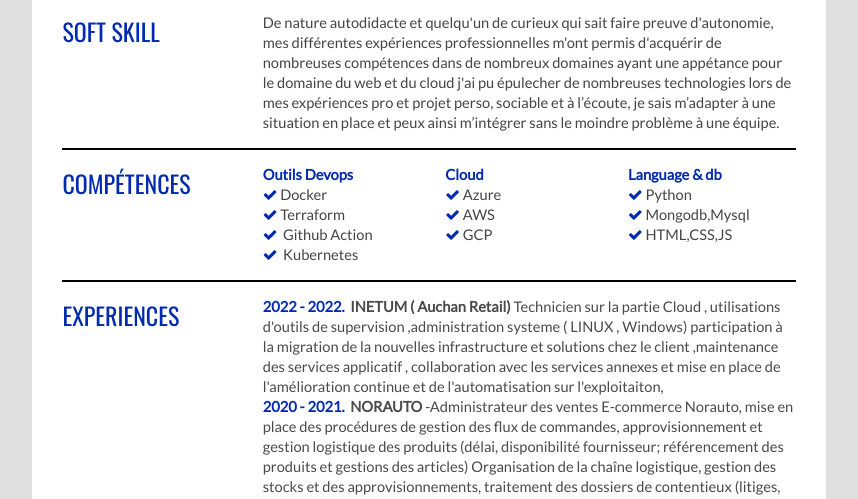
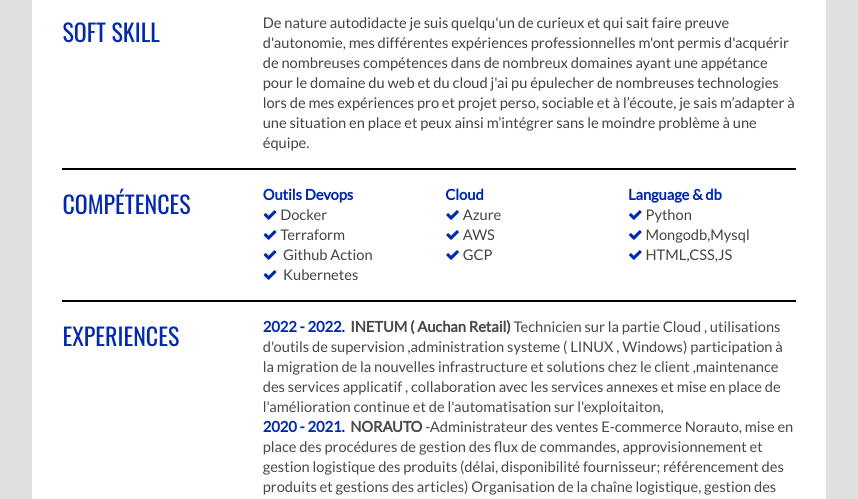
Before and after one commit to vanoud/cv_vanoud, a plain HTML site: page index.html in a window 1280 px wide. Shown: the part 279-778 px from the top of the page, without its empty margins (211-1069 px from the left). Drawn offline with nearby package versions, Linux system fonts and the light colour scheme.

Commit message:
Update index.html

```diff
--- a/index.html
+++ b/index.html
@@ -69,7 +69,7 @@
                         <h1>Soft skill</h1>
                      </div>
                      <div class="sectionContent">
-                        <p>De nature autodidacte et quelqu'un de curieux qui sait faire preuve d'autonomie, mes différentes expériences professionnelles m'ont permis
+                        <p>De nature autodidacte je suis quelqu'un de curieux et qui sait faire preuve d'autonomie, mes différentes expériences professionnelles m'ont permis
                            d'acquérir de nombreuses compétences dans de nombreux domaines ayant une appétance pour le domaine du web et du cloud j'ai pu épulecher de nombreuses technologies lors de mes expériences pro et projet perso,
                            sociable et à l’écoute, je sais m’adapter à une situation en place et peux ainsi m’intégrer sans
                            le moindre problème à une équipe.</p>
```
